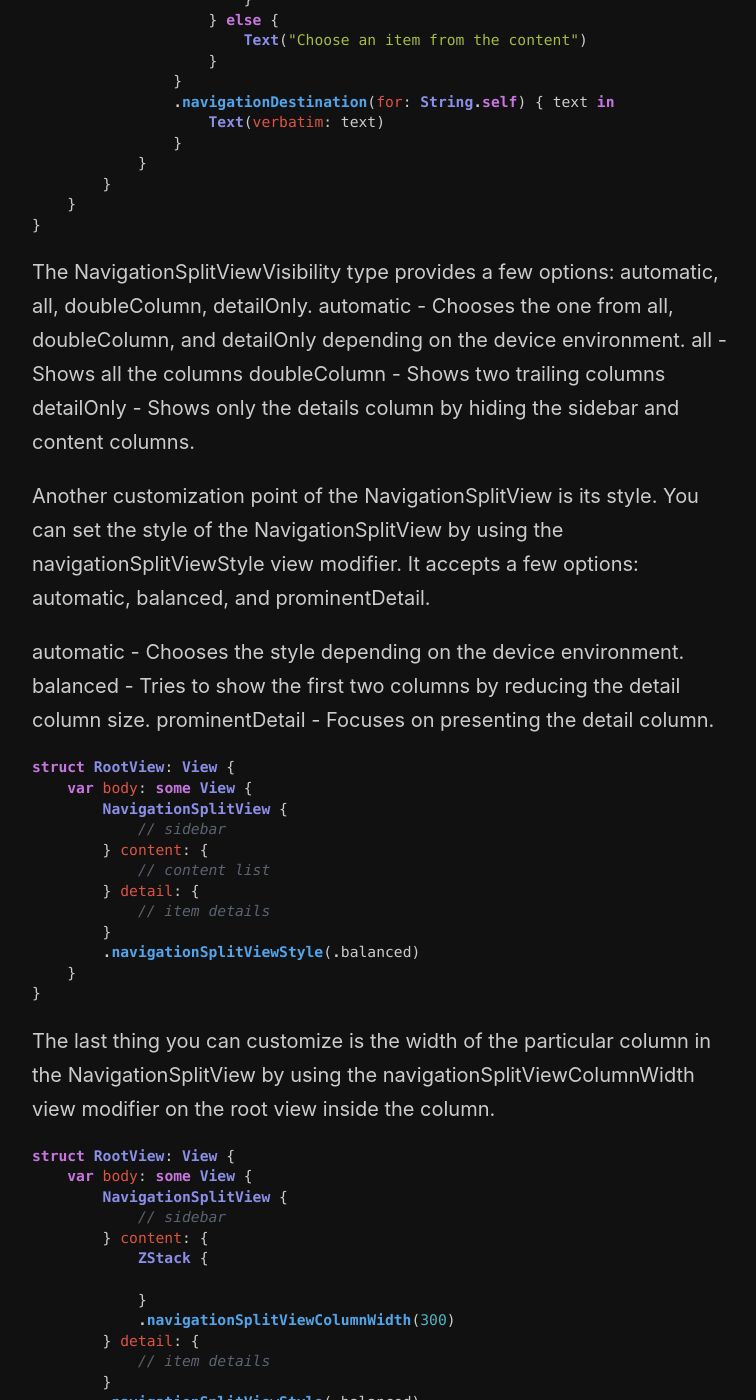
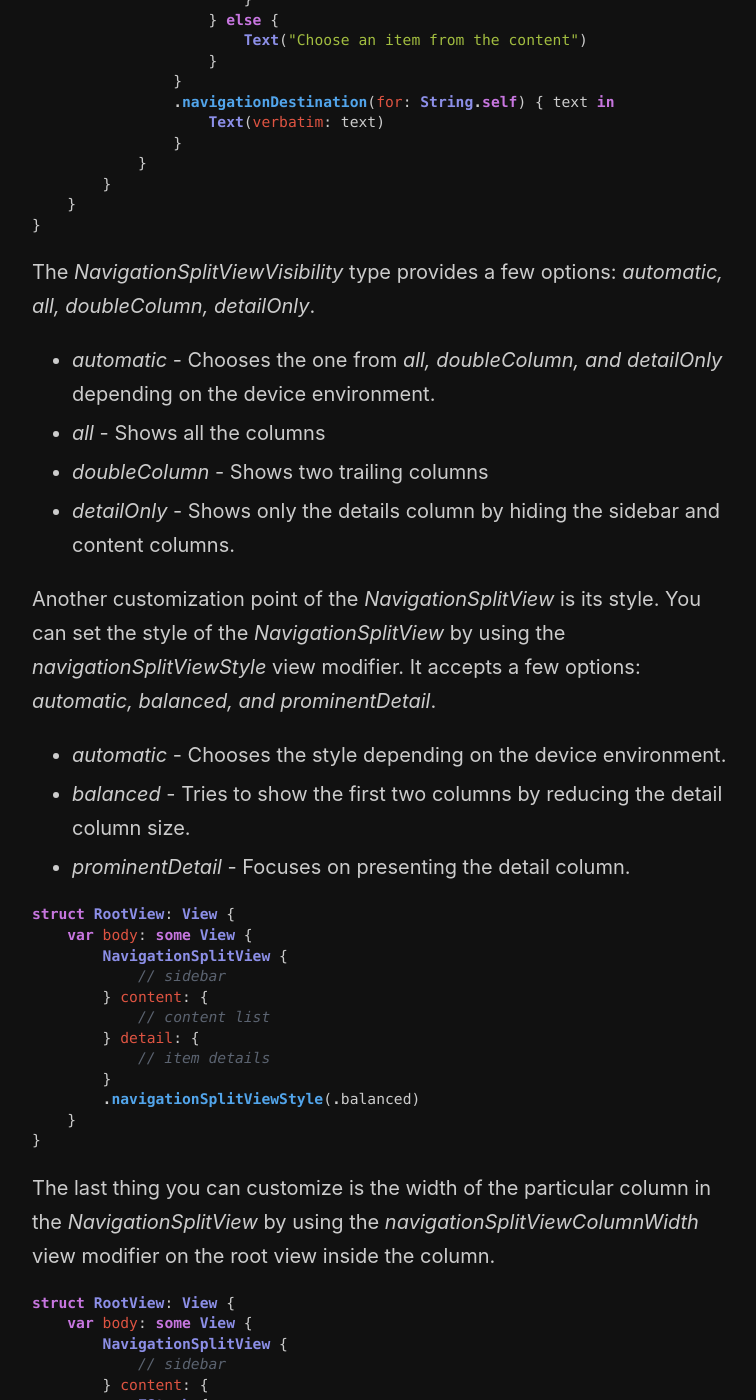
Before and after one commit to mecid/mecid.github.io, a Jekyll site: the page built from _posts/2022-10-18-mastering-navigationsplitview-in-swiftui.md, in a window 1280 px wide and 1400 px high, scrolled down 5109 px. Shown: the whole window, without its empty margins (258-1014 px from the left). Built offline with Jekyll 4.4.1, drawn with Linux system fonts in a browser that asks for light colours; some of the changed text lies outside the part shown.

Commit message:
split post formatted

````diff
--- a/_posts/2022-10-18-mastering-navigationsplitview-in-swiftui.md
+++ b/_posts/2022-10-18-mastering-navigationsplitview-in-swiftui.md
@@ -3,10 +3,10 @@ title: Mastering NavigationSplitView in SwiftUI
 layout: post
 ---
 
-My final post in the new navigation APIs series in SwiftUI is about building two-three column apps. I have been waiting for all the betas to solve the critical issues with the brand-new NavigationSplitView, and it looks like it is almost ready to use. This week we will learn how to use and customize NavigationSplitView to build multi-column apps in SwiftUI.
+My final post in the new navigation APIs series in SwiftUI is about building two-three column apps. I have been waiting for all the betas to solve the critical issues with the brand-new NavigationSplitView, and it looks like it is almost ready to use. This week we will learn how to use and customize *NavigationSplitView* to build multi-column apps in SwiftUI.
 
 #### Basics
-The new iteration of the SwiftUI framework provides a brand new NavigationSplitView type, allowing us to build multi-column apps in SwiftUI quickly. The usage of the new type is straightforward.
+The new iteration of the SwiftUI framework provides a brand new *NavigationSplitView* type, allowing us to build multi-column apps in SwiftUI quickly. The usage of the new type is straightforward.
 
 ```swift
 // For two-column navigation
@@ -34,7 +34,7 @@ struct RootView: View {
 }
 ```
 
-Usually, we should place the NavigationSplitView at the root of our scene. Two different options allow us to display two or three-column navigation. NavigationSplitView automatically wraps root views inside the sidebar, content, and detail columns into the NavigationStack view. You don't need to do it manually unless you need further navigation outside the content pane.
+Usually, we should place the *NavigationSplitView* at the root of our scene. Two different options allow us to display two or three-column navigation. *NavigationSplitView* automatically wraps root views inside the sidebar, content, and detail columns into the *NavigationStack* view. You don't need to do it manually unless you need further navigation outside the content pane.
 
 ```swift
 struct ContentView: View {
@@ -90,7 +90,7 @@ struct ContentView: View {
 
 As you can see in the example above, we display the hierarchy of folders and items using the three-column navigation. We use value-based navigation links in conjunction with selection-based lists. SwiftUI automatically assigns the list selection to the value of a navigation link whenever the user presses it.
 
-All the navigation links inside selection-based lists work unless you have a navigation link outside of the list, as we have in the content column. In this case, we should wrap the content view with the NavigationStack to provide additional destination points.
+All the navigation links inside selection-based lists work unless you have a navigation link outside of the list, as we have in the content column. In this case, we should wrap the content view with the *NavigationStack* to provide additional destination points.
 
 ```swift
 struct ContentView: View {
@@ -152,7 +152,7 @@ struct ContentView: View {
 ```
 
 #### Styling
-NavigationSplitView allows us to control the visibility of columns by providing a binding for the NavigationSplitViewVisibility type. You can change it programmatically also. Here is an example of changing column visibility programmatically.
+*NavigationSplitView* allows us to control the visibility of columns by providing a binding for the *NavigationSplitViewVisibility* type. You can change it programmatically also. Here is an example of changing column visibility programmatically.
 
 ```swift
 struct ContentView: View {
@@ -219,17 +219,18 @@ struct ContentView: View {
 }
 ```
 
-The NavigationSplitViewVisibility type provides a few options: automatic, all, doubleColumn, detailOnly.
-automatic - Chooses the one from all, doubleColumn, and detailOnly depending on the device environment.
-all - Shows all the columns
-doubleColumn - Shows two trailing columns
-detailOnly - Shows only the details column by hiding the sidebar and content columns.
+The *NavigationSplitViewVisibility* type provides a few options: *automatic, all, doubleColumn, detailOnly*.
 
-Another customization point of the NavigationSplitView is its style. You can set the style of the NavigationSplitView by using the navigationSplitViewStyle view modifier. It accepts a few options: automatic, balanced, and prominentDetail.
+* *automatic* - Chooses the one from *all, doubleColumn, and detailOnly* depending on the device environment.
+* *all* - Shows all the columns
+* *doubleColumn* - Shows two trailing columns
+* *detailOnly* - Shows only the details column by hiding the sidebar and content columns.
 
-automatic - Chooses the style depending on the device environment.
-balanced - Tries to show the first two columns by reducing the detail column size.
-prominentDetail - Focuses on presenting the detail column.
+Another customization point of the *NavigationSplitView* is its style. You can set the style of the *NavigationSplitView* by using the *navigationSplitViewStyle* view modifier. It accepts a few options: *automatic, balanced, and prominentDetail*.
+
+* *automatic* - Chooses the style depending on the device environment.
+* *balanced* - Tries to show the first two columns by reducing the detail column size.
+* *prominentDetail* - Focuses on presenting the detail column.
 
 ```swift
 struct RootView: View {
@@ -246,7 +247,7 @@ struct RootView: View {
 }
 ```
 
-The last thing you can customize is the width of the particular column in the NavigationSplitView by using the navigationSplitViewColumnWidth view modifier on the root view inside the column.
+The last thing you can customize is the width of the particular column in the *NavigationSplitView* by using the *navigationSplitViewColumnWidth* view modifier on the root view inside the column.
 
 ```swift
 struct RootView: View {
@@ -267,4 +268,4 @@ struct RootView: View {
 ```
 
 #### Conclusion
-Today we learned how to build two or three-column navigation in SwiftUI using the brand-new NavigationSplitView. I think it is much easier than before or works better now.
+Today we learned how to build two or three-column navigation in SwiftUI using the brand-new *NavigationSplitView*. I think it is much easier than before or works better now.
````
